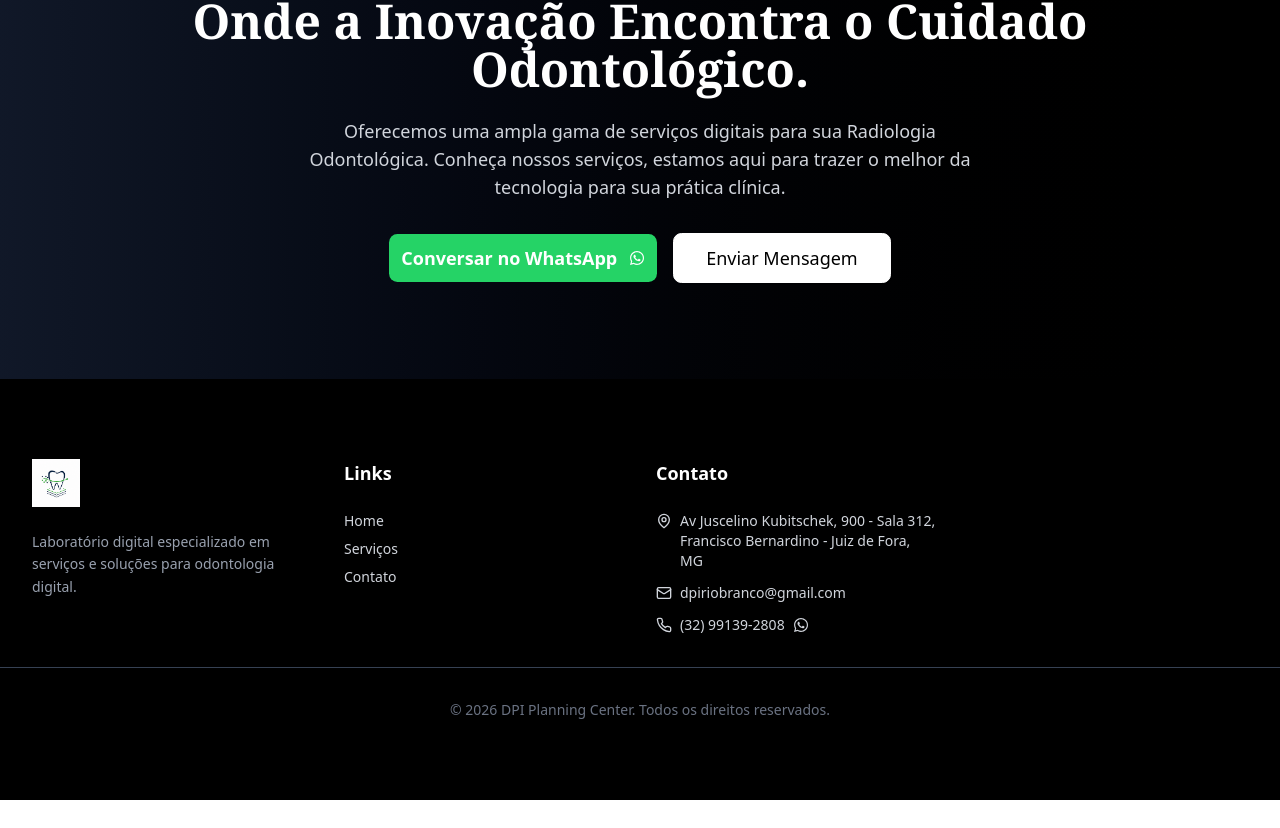
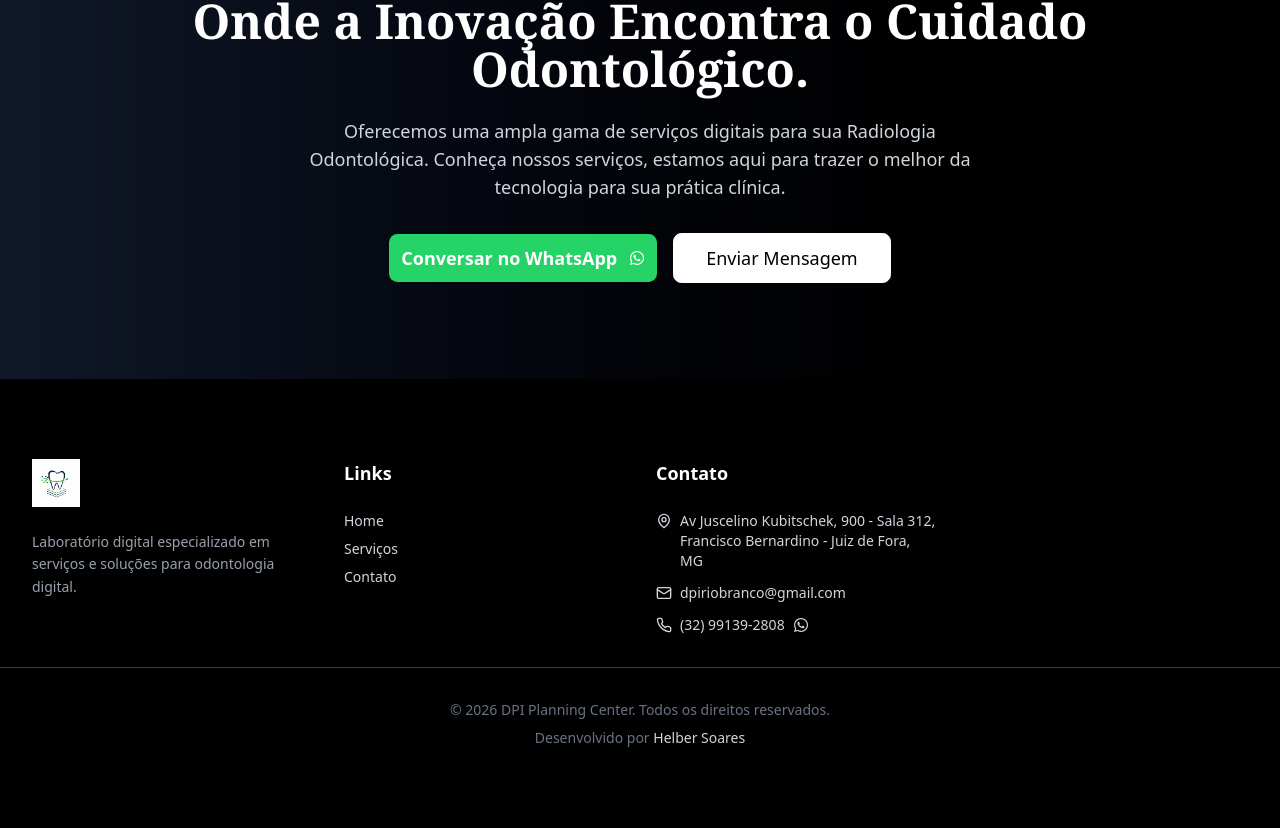
Before and after one commit to helberjf/dental-radiology-website, a React (Vite) app: page / in a window 1280 px wide. Shown: the part 3623-4451 px from the top of the page. Before the commit the page ends 4423 px from the top, so only its background shows below. Built offline with nearby package versions, Linux system fonts and the light colour scheme.

Commit message:
feat(footer): add developer credit with LinkedIn link

```diff
--- a/src/components/Footer.tsx
+++ b/src/components/Footer.tsx
@@ -79,6 +79,17 @@ export function Footer() {
         <p>
           &copy; {currentYear} {company.name}. Todos os direitos reservados.
         </p>
+        <p className="mt-2">
+          Desenvolvido por{" "}
+          <a
+            href="https://www.linkedin.com/in/helber-soares/"
+            target="_blank"
+            rel="noopener noreferrer"
+            className="text-gray-300 hover:text-white transition-colors"
+          >
+            Helber Soares
+          </a>
+        </p>
       </div>
     </footer>
   );
```
